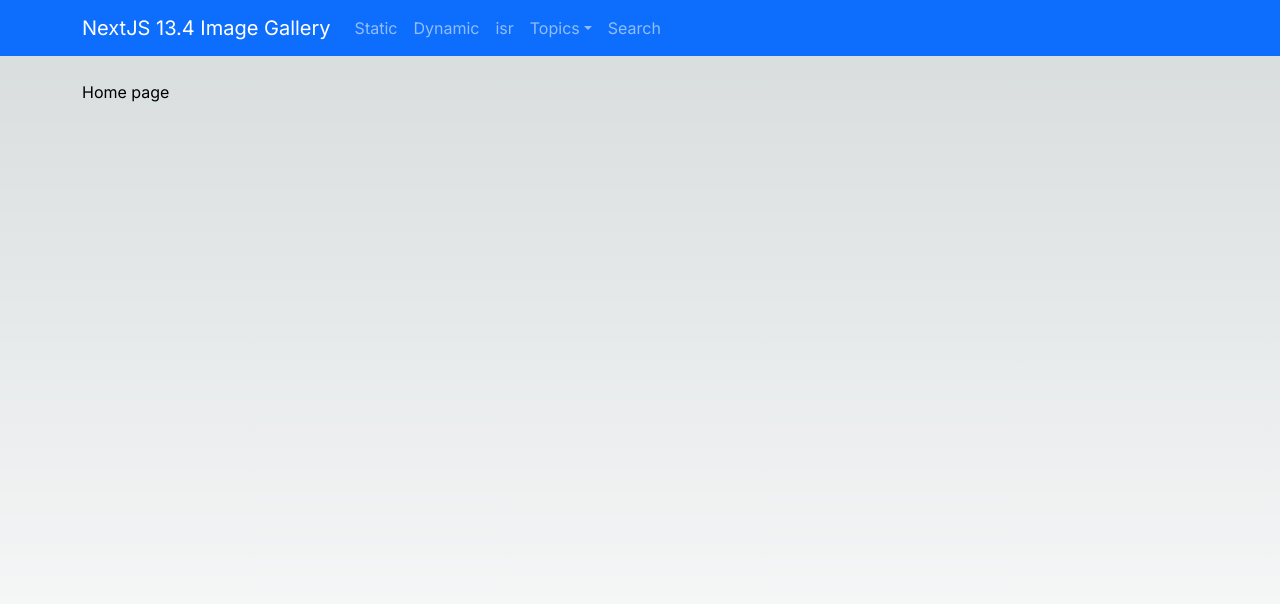
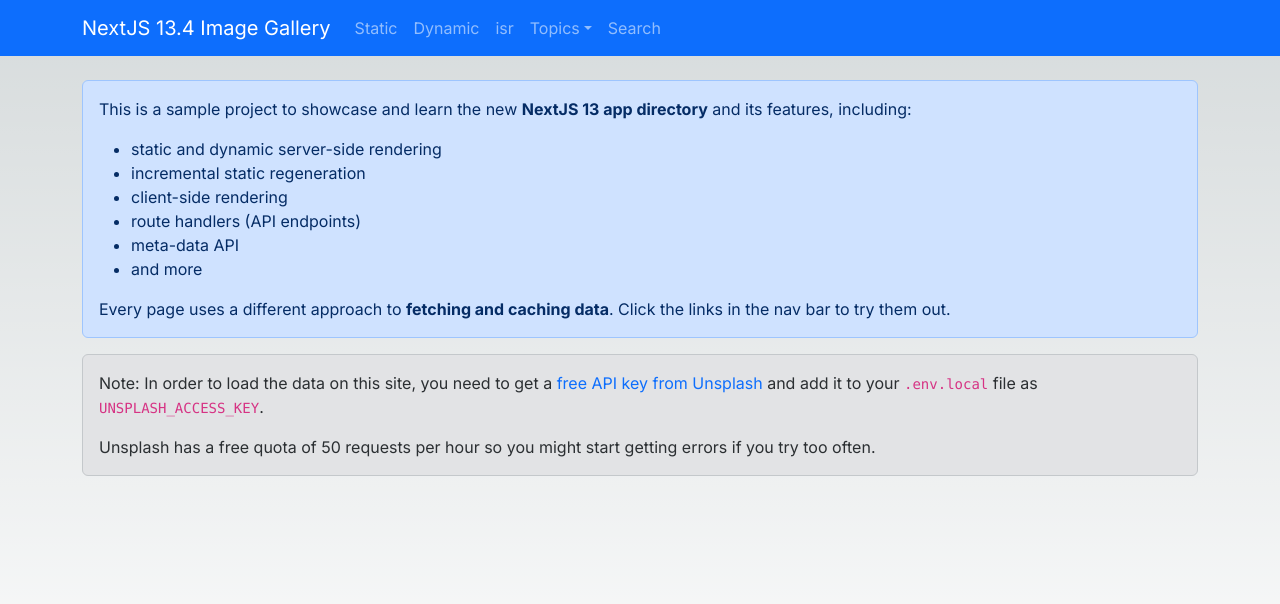
Before and after one commit to luklambrechts/next134, a Next.js app: page / in a window 1280 px wide. Shown: the top 604 px of the page. Built offline with nearby package versions, Linux system fonts and the light colour scheme.

Commit message:
t2:47:48 add homepage

```diff
--- a/src/app/page.tsx
+++ b/src/app/page.tsx
@@ -1,8 +1,28 @@
-import Image from 'next/image'
-import styles from './page.module.css'
+import { Alert } from "@/components/bootstrap";
 
 export default function Home() {
   return (
-    <div>Home page</div>
+    <div>
+      <Alert>
+        <p>
+          This is a sample project to showcase and learn the new <strong>NextJS 13 app directory</strong> and its features, including:
+        </p>
+        <ul>
+          <li>static and dynamic server-side rendering</li>
+          <li>incremental static regeneration</li>
+          <li>client-side rendering</li>
+          <li>route handlers (API endpoints)</li>
+          <li>meta-data API</li>
+          <li>and more</li>
+        </ul>
+        <p className='mb-0'>
+          Every page uses a different approach to <strong>fetching and caching data</strong>. Click the links in the nav bar to try them out.
+        </p>
+      </Alert>
+      <Alert variant='secondary'>
+        <p>Note: In order to load the data on this site, you need to get a <a href="https://unsplash.com/developers">free API key from Unsplash</a> and add it to your <code>.env.local</code> file as <code>UNSPLASH_ACCESS_KEY</code>.</p>
+        <p className='mb-0'>Unsplash has a free quota of 50 requests per hour so you might start getting errors if you try too often.</p>
+      </Alert>
+    </div>
   )
 }
```
Also changed, not shown: src/app/opengraph-image.png (added).
